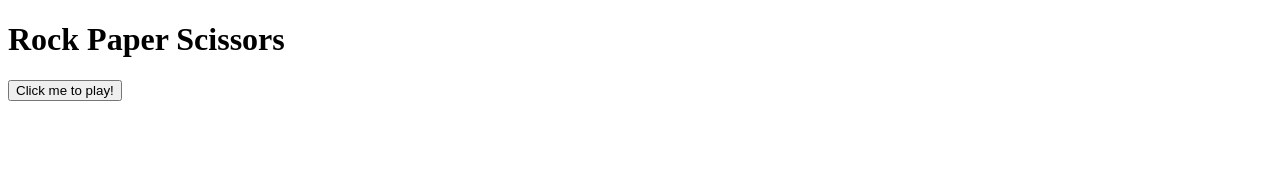
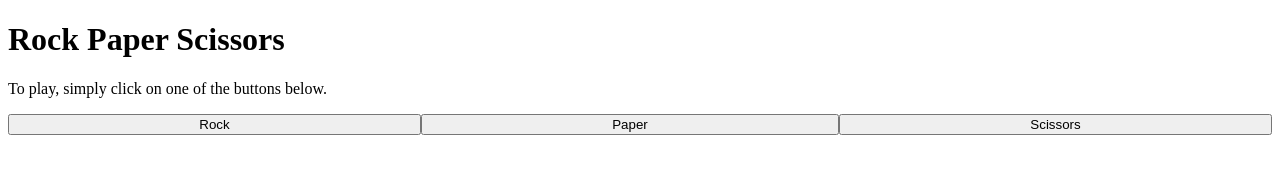
Before and after one commit to smitzkar/RockPaperScissors, a plain HTML site: page index.html in a window 1280 px wide. Drawn offline with Linux system fonts and the light colour scheme.

Commit message:
Add buttons and css

```diff
--- a/index.html
+++ b/index.html
@@ -7,11 +7,19 @@
   <meta name="viewport" content="width=device-width, initial-scale=1.0">
   <title>Rock Paper Scissors Project</title>
   <script src="script.js"></script>
+  <link rel="stylesheet" href="style.css">
 </head>
 
 <body>
   <h1>Rock Paper Scissors</h1>
-  <button onclick="gameStart()">Click me to play!</button>
+  <p>
+    To play, simply click on one of the buttons below.
+  </p>
+  <div id="container">
+    <button id="rock">Rock</button>
+    <button id="paper">Paper</button>
+    <button id="scissors">Scissors</button>
+  </div>
 </body>
 
 </html>
--- /dev/null
+++ b/style.css
@@ -0,0 +1,8 @@
+#container {
+  display: flex;
+  justify-content: space-evenly;
+}
+
+button {
+  flex-grow: 10;
+}
```
